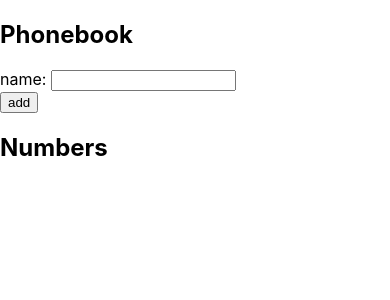
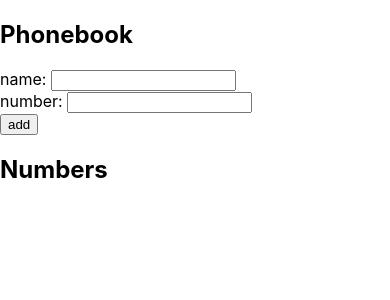
Before and after one commit to jochaes/HU_Fullstack_Submissions, a React (Create React App) app in the folder part2/thephonebook/: page / in a window 390 px wide. Shown: the top 300 px of the page. Built offline with nearby package versions, Linux system fonts and the light colour scheme.

Commit message:
2.8 thePhonebook step3
Added, phone number to the form, a new useState, new handler, to handle the number input, and changed the addPerson fucntions, so it can add numbers, and modified Person.js to also show number

```diff
--- a/part2/thephonebook/src/App.js
+++ b/part2/thephonebook/src/App.js
@@ -2,12 +2,13 @@
 import Person from './Components/Person'
 
 const App = () => {
+  //UseStates for "Variables"
+  const [ persons, setPersons ] = useState([])
+  const [ newName, setNewName ] = useState('')
+  const [ newNumber, setNewNumber ] = useState('')
 
-  const [ persons, setPersons ] = useState([])
 
-  const [ newName, setNewName ] = useState('')
-
-  //Add a new person with name from the form's input
+  //Add a new person with name from the form's input, if the name doesn't exists already
   const addPerson = (event) =>{
     event.preventDefault()
     //A new person object
@@ -17,15 +18,22 @@
       window.alert( `${newName} is already added to phonebook` )
     }else{
       const personObject = {
-        name: newName
+        name: newName,
+        number: newNumber
       }
 
       setPersons( persons.concat(personObject) )
       setNewName('')
+      setNewNumber('')
     }
   }
+  ////////////Handlers
 
+  //Handler when name is changed in the form
   const handleNameChange = (event) => setNewName(event.target.value)
+
+  //Handler when number is changed in the form
+  const handleNumberChange = (event) => setNewNumber(event.target.value)
 
   return (
     <div>
@@ -34,6 +42,9 @@
       <form onSubmit={addPerson}>
         <div>
           name: <input value={newName} onChange={handleNameChange} />
+        </div>
+        <div>
+          number: <input value={newNumber} onChange={handleNumberChange} />
         </div>
         <div>
           <button type="submit">add</button>
--- a/part2/thephonebook/src/Components/Person.js
+++ b/part2/thephonebook/src/Components/Person.js
@@ -1,5 +1,5 @@
 import React from "react";
 
-const Person = ( {person} ) => <li> {person.name} </li>
+const Person = ( {person} ) => <li> {person.name} {person.number} </li>
 
 export default Person
```
